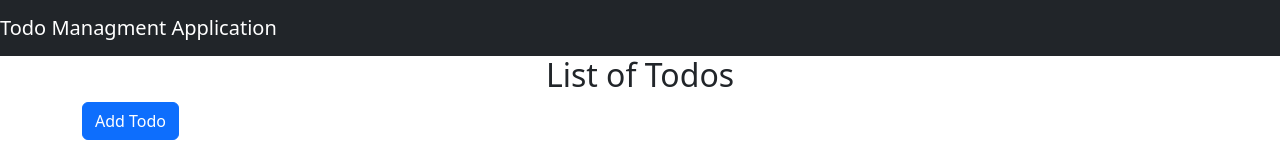
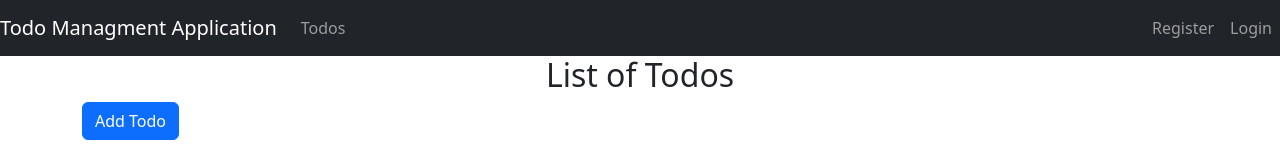
Before and after one commit to usmanshabbir756/todoui, a React (Vite) app: page / in a window 1280 px wide. Shown: the top 160 px of the page. Built offline with nearby package versions, Linux system fonts and the light colour scheme; no server answers.

Commit message:
api call and route to register

```diff
--- a/src/App.jsx
+++ b/src/App.jsx
@@ -4,6 +4,8 @@ import HeaderCompnent from './components/HeaderCompnent'
 import ListTodoComponent from './components/ListTodoComponent'
 import { BrowserRouter , Routes , Route } from 'react-router-dom'
 import TodoComponent from './components/TodoComponent'
+import RegisterComponent from './components/RegisterComponent'
+import LoginComponent from './components/LoginComponent'
 
 function App() {
 
@@ -20,6 +22,10 @@ function App() {
           <Route path='/add-todo' element = {<TodoComponent />}></Route>
           {/* http://localhost:3000/update-todo */}
           <Route path='/update-todo/:id' element = {<TodoComponent />}></Route>
+          {/* http://localhost:3000/register */}
+          <Route path='/register' element = {<RegisterComponent/>}></Route>
+          {/* http://localhost:3000/login */}
+          <Route path='/login' element = {<LoginComponent />}></Route>
         </Routes>
         <FooterComponent />
       </BrowserRouter>
--- a/src/components/HeaderCompnent.jsx
+++ b/src/components/HeaderCompnent.jsx
@@ -1,12 +1,31 @@
+import { NavLink } from "react-router-dom"
 
 const HeaderCompnent = () => {
   return (
     <div>
         <header>
-            <nav className="navbar navbar-dark bg-dark">
+            <nav className="navbar navbar-expand-md navbar-dark bg-dark">
+              <div>
                 <a className="navbar-brand" href="/">
                     Todo Managment Application
                 </a>
+              </div>
+              <div className="collapse navbar-collapse">
+                <ul className="navbar-nav">
+                  <li className="nav-item">
+                    <NavLink to="/todos" className="nav-link">Todos</NavLink>
+                  </li>
+                </ul>
+              </div>
+              <ul className="navbar-nav">
+                  <li className="nav-item">
+                    <NavLink to="/register" className="nav-link">Register</NavLink>
+                  </li>
+                  <li className="nav-item">
+                    <NavLink to="/login" className="nav-link">Login</NavLink>
+                  </li>
+                </ul>
+
             </nav>
         </header>
 
--- /dev/null
+++ b/src/services/AuthService.js
@@ -0,0 +1,5 @@
+import axios from "axios";
+
+const AUTH_REST_API_BASE_URL="http://localhost:8080/api/auth";
+
+export const registerApiCall=(registerObj)=>axios.post(AUTH_REST_API_BASE_URL+"/register",registerObj);
```
